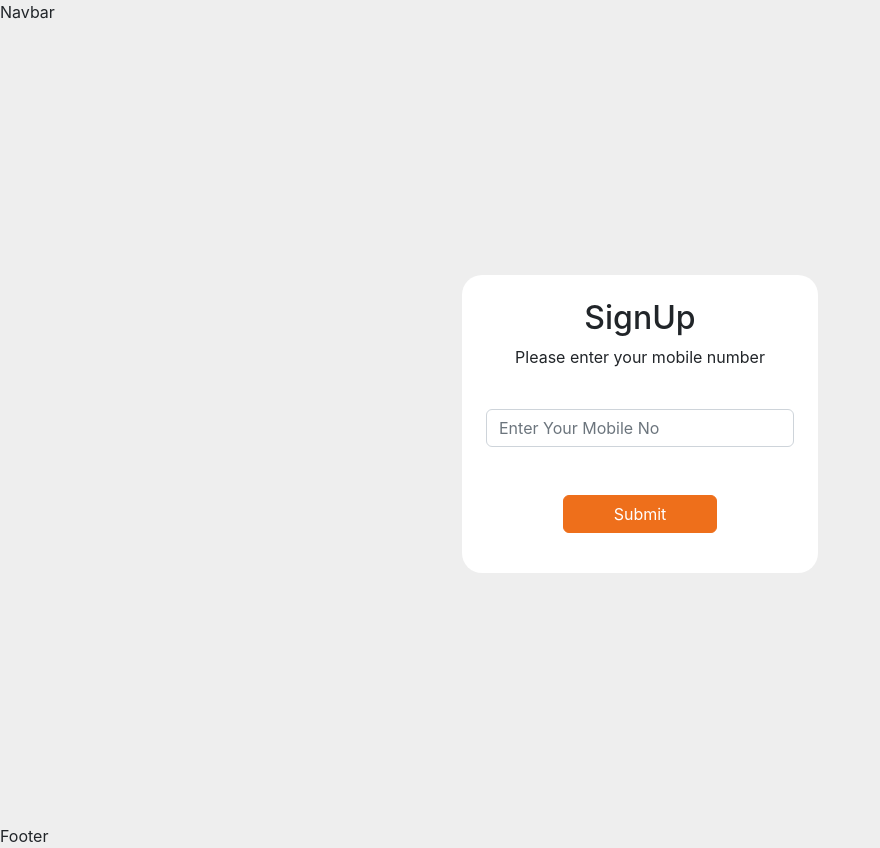
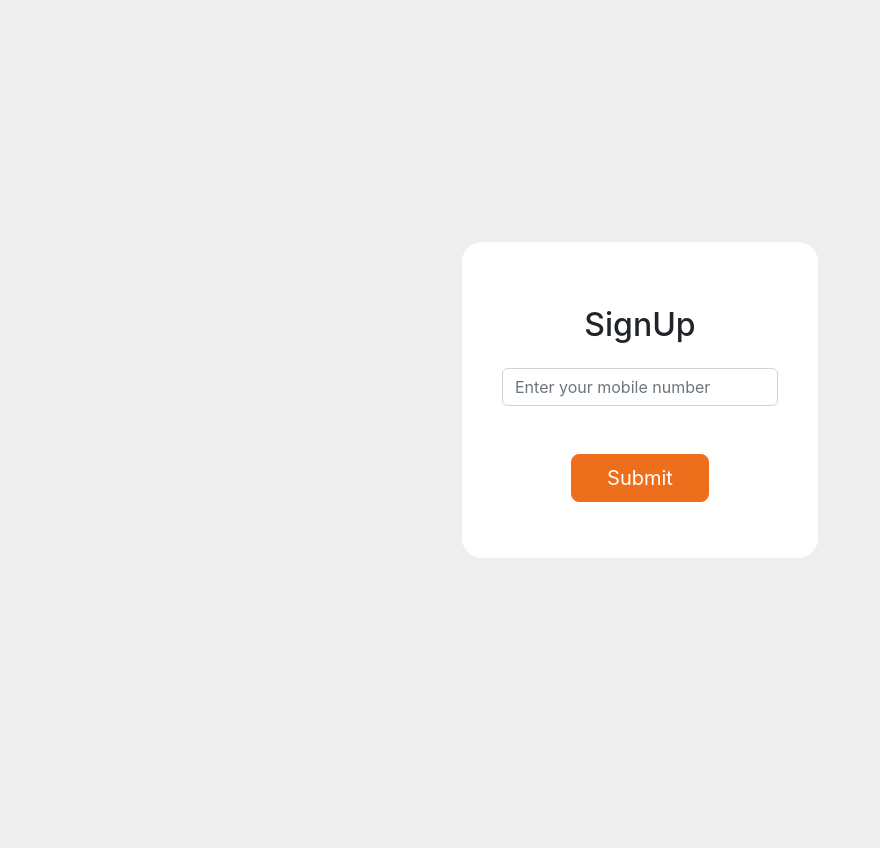
Before and after one commit to Ashu1598/drone-booking, a React (Create React App) app: page / in a window 1280 px wide. Shown: the whole page, without its empty margins (0-880 px from the left). After the commit the page ends 800 px from the top, so only its background shows below. Built offline with nearby package versions, Linux system fonts and the light colour scheme.

Commit message:
Added signup form

```diff
--- a/package.json
+++ b/package.json
@@ -6,6 +6,7 @@
     "@testing-library/jest-dom": "^5.16.5",
     "@testing-library/react": "^13.4.0",
     "@testing-library/user-event": "^13.5.0",
+    "axios": "^1.2.0",
     "bootstrap": "^5.2.3",
     "bootstrap-icons": "^1.10.2",
     "node-sass": "^7.0.3",
--- a/src/components/Signup/index.jsx
+++ b/src/components/Signup/index.jsx
@@ -1,34 +1,70 @@
-import React from "react"
+import React, { useState } from "react"
 import "./signup.scss"
+import axios from "axios"
 
 const Signup = () => {
+  const [number, setNumber] = useState("")
+  const [showOtpForm, setShowOtpForm] = useState(false)
+  const [otp, setOtp] = useState()
+  const [showMessage, setShowMessage] = useState(false)
+
+  const handleClick = () => {
+    axios
+      .post(`http://localhost:8000/mobile`, { number })
+      .then((res) => {
+        console.log("response", res)
+        console.log(res.status)
+
+        if (res.status === 200 && res.data.resp.status === "pending") {
+          setShowOtpForm(true)
+        }
+      })
+      .catch((err) => {})
+  }
+
+  const handleOtp = () => {
+    axios
+      .post("http://localhost:8000/otp", { otp, number })
+      .then((reso) => {
+        console.log("response of", reso)
+
+        if (reso.status === 200 && reso.data === "approved") {
+          setShowMessage(true)
+        }
+      })
+      .catch((err) => {
+        console.log("error otp")
+      })
+  }
+
+  console.log("number is", number)
   return (
     <div className='container vh-100  d-flex flex-column justify-content-center'>
       <div className='row d-flex justify-content-center align-items-center g-4'>
         <div className='col-lg-4'>
           <div className='card py-4 px-4'>
-            <div className='text-center'>
+            <div className='card-body'>
+              {!showOtpForm ? (
+                <form className='mt-4'>
+                  <div className='text-center mb-4'>
                     <h2>SignUp</h2>
-              <p className='info-text'>Please enter your mobile number</p>
                   </div>
-
-            <form className='mt-4'>
                   <div className='mb-3'>
                     <input
-                  type='email'
+                      type='number'
                       className='form-control'
-                  id='adminEmail'
-                  placeholder='Enter Your Mobile No'
-                  name='mobileno'
+                      id='mobileNumber'
+                      placeholder='Enter your mobile number'
+                      onChange={(e) => setNumber(e.target.value)}
+                      value={number}
                     />
-
-                <div className='invalid-feedback'>Please enter email.</div>
                   </div>
 
                   <div className='d-grid col-6 mx-auto mt-5 mb-3'>
                     <button
-                  type='submit'
-                  className='btn text-white '
+                      type='button'
+                      onClick={handleClick}
+                      className='btn text-white btn-lg'
                       style={{
                         backgroundColor: "#EE6F1B",
                         borderColor: "#EE6F1B",
@@ -38,6 +74,40 @@ const Signup = () => {
                     </button>
                   </div>
                 </form>
+              ) : (
+                <form className='mt-4'>
+                  <div className='text-center mb-4'>
+                    <p> Enter Otp recieved on your {number}</p>
+                  </div>
+                  <div className='mb-3'>
+                    <input
+                      type='number'
+                      className='form-control'
+                      id='otp'
+                      placeholder='Enter Otp'
+                      onChange={(e) => setOtp(e.target.value)}
+                    />
+                  </div>
+
+                  <div className='d-grid col-6 mx-auto mt-5 mb-3'>
+                    <button
+                      type='button'
+                      onClick={handleOtp}
+                      className='btn text-white btn-lg'
+                      style={{
+                        backgroundColor: "#EE6F1B",
+                        borderColor: "#EE6F1B",
+                      }}
+                    >
+                      Verify Otp
+                    </button>
+                    <p className={`mt-3 ${showMessage ? "d-block" : "d-none"}`}>
+                      Otp is Verified
+                    </p>
+                  </div>
+                </form>
+              )}
+            </div>
           </div>
         </div>
       </div>
--- a/src/layouts/index.jsx
+++ b/src/layouts/index.jsx
@@ -1,14 +1,14 @@
 import React from "react"
 import { Outlet } from "react-router-dom"
-import Navbar from "./components/Navbar"
-import Footer from "./components/Footer"
+//import Navbar from "./components/Navbar"
+//import Footer from "./components/Footer"
 
 const DefaultLayout = () => {
   return (
     <>
-      <Navbar />
+      {/*   <Navbar /> */}
       <Outlet />
-      <Footer />
+      {/* <Footer /> */}
     </>
   )
 }
```
Also changed, not shown: 1 other file (tests, documents, lock files or other folders). Lines whose indentation alone changed are shown as unchanged.
